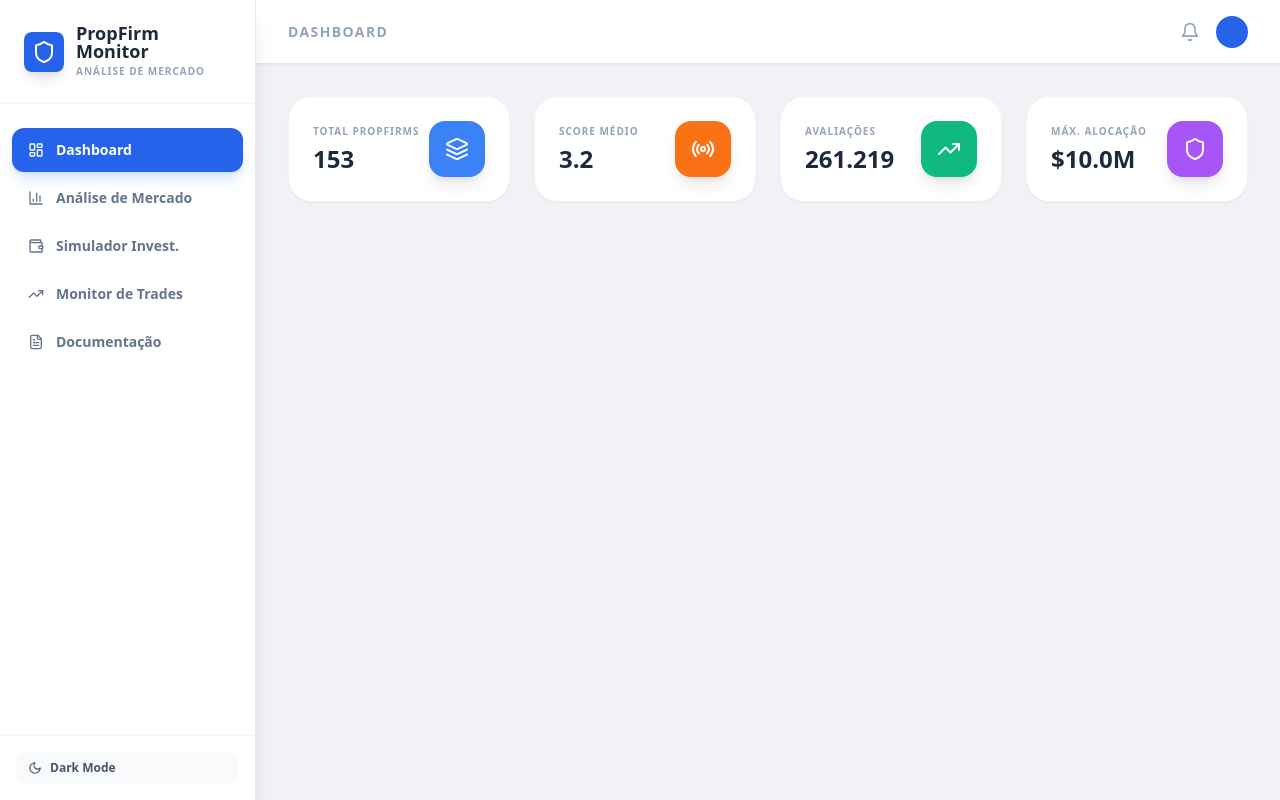
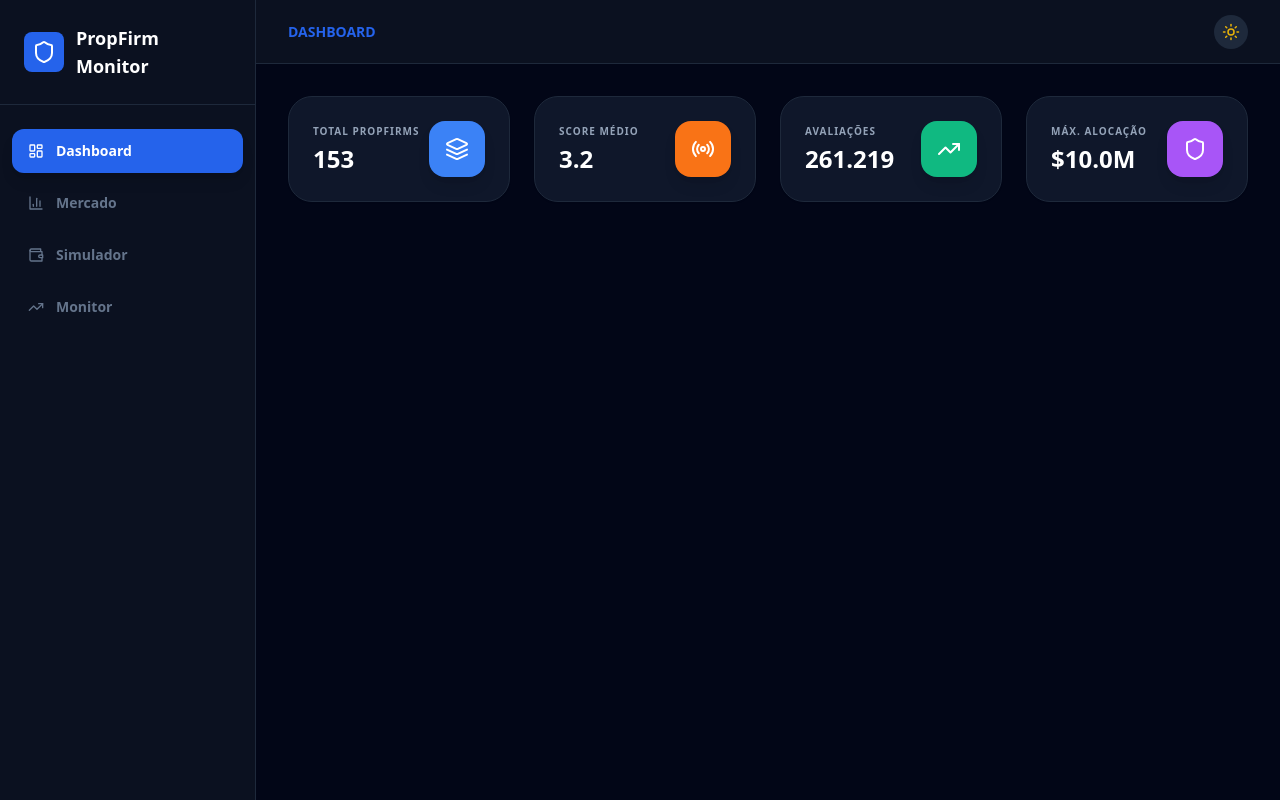
Before and after one commit to fernandohpc18-commits/ACASA-TOOLS, a React (Vite) app: page / in a window 1280 px wide. Built offline with nearby package versions, Linux system fonts and the light colour scheme.

Commit message:
Update App.jsx

```diff
--- a/src/App.jsx
+++ b/src/App.jsx
@@ -4,7 +4,6 @@ import {
   Shield, Bell, Moon, Sun, FileText, Radio, Layers
 } from "lucide-react";
 
-// Importação dos seus componentes
 import AdvancedCharts from './components/trades/AdvancedCharts';
 import TradeForecasting from './components/trades/TradeForecasting';
 import AssetPanel from './components/market/AssetPanel';
@@ -12,41 +11,37 @@ import InvestmentSimulator from './components/investment/InvestmentSimulator';
 
 export default function App() {
   const [activeTab, setActiveTab] = useState('dashboard');
-  const [isDarkMode, setIsDarkMode] = useState(false);
+  const [isDarkMode, setIsDarkMode] = useState(true); // Iniciando em Dark para seguir a imagem
 
   return (
     <div className={isDarkMode ? 'dark' : ''}>
-      <div className="flex h-screen bg-[#F0F2F5] dark:bg-[#020617] transition-colors duration-300 overflow-hidden">
+      <div className="flex h-screen bg-[#F0F2F5] dark:bg-[#020617] transition-colors duration-300">
 
-        {/* SIDEBAR - Estilo PropFirm Monitor */}
-        <aside className="w-64 bg-white dark:bg-[#0B1120] border-r border-slate-200 dark:border-slate-800 flex flex-col z-20 shadow-xl">
+        {/* SIDEBAR AZUL INSTITUCIONAL */}
+        <aside className="w-64 bg-white dark:bg-[#0B1120] border-r border-slate-200 dark:border-slate-800 flex flex-col shadow-xl">
           <div className="p-6 border-b border-slate-100 dark:border-slate-800">
             <div className="flex items-center gap-3">
-              <div className="bg-blue-600 p-2 rounded-lg shadow-lg">
+              <div className="bg-blue-600 p-2 rounded-lg">
                 <Shield className="text-white w-6 h-6" />
               </div>
-              <div>
-                <h1 className="font-bold text-lg dark:text-white leading-none text-slate-800">PropFirm Monitor</h1>
-                <p className="text-[10px] text-slate-400 mt-1 uppercase font-bold tracking-widest">Análise de Mercado</p>
-              </div>
+              <h1 className="font-bold text-lg dark:text-white">PropFirm Monitor</h1>
             </div>
           </div>
 
-          <nav className="flex-1 py-6 px-3 space-y-1 overflow-y-auto custom-scrollbar">
+          <nav className="flex-1 py-6 px-3 space-y-2 overflow-y-auto">
             {[
               { id: 'dashboard', label: 'Dashboard', icon: LayoutDashboard },
-              { id: 'market', label: 'Análise de Mercado', icon: BarChart3 },
-              { id: 'wallet', label: 'Simulador Invest.', icon: Wallet },
-              { id: 'trades', label: 'Monitor de Trades', icon: TrendingUp },
-              { id: 'docs', label: 'Documentação', icon: FileText },
+              { id: 'market', label: 'Mercado', icon: BarChart3 },
+              { id: 'wallet', label: 'Simulador', icon: Wallet },
+              { id: 'trades', label: 'Monitor', icon: TrendingUp },
             ].map((item) => (
               <button
                 key={item.id}
                 onClick={() => setActiveTab(item.id)}
                 className={`w-full flex items-center gap-3 px-4 py-3 rounded-xl text-sm font-bold transition-all ${
                   activeTab === item.id
-                    ? 'bg-blue-600 text-white shadow-lg shadow-blue-500/20'
-                    : 'text-slate-500 hover:bg-slate-50 dark:hover:bg-slate-800'
+                    ? 'bg-blue-600 text-white shadow-lg'
+                    : 'text-slate-500 hover:bg-slate-100 dark:hover:bg-slate-800'
                 }`}
               >
                 <item.icon className="w-4 h-4" />
@@ -54,38 +49,27 @@ export default function App() {
               </button>
             ))}
           </nav>
-
-          <div className="p-4 border-t border-slate-100 dark:border-slate-800">
-            <button onClick={() => setIsDarkMode(!isDarkMode)} className="w-full flex items-center justify-between px-3 py-2 rounded-lg bg-slate-50 dark:bg-slate-800 text-xs font-bold text-slate-600 dark:text-slate-300">
-              <span className="flex items-center gap-2">{isDarkMode ? <Sun size={14}/> : <Moon size={14}/>} {isDarkMode ? 'Light' : 'Dark'} Mode</span>
-            </button>
-          </div>
         </aside>
 
-        {/* ÁREA DE CONTEÚDO */}
+        {/* CONTEÚDO PRINCIPAL */}
         <div className="flex-1 flex flex-col overflow-hidden">
-          <header className="h-16 bg-white dark:bg-[#0B1120] border-b border-slate-200 dark:border-slate-800 flex items-center justify-between px-8 shadow-sm">
-            <span className="text-sm font-bold text-slate-400 uppercase tracking-widest">{activeTab}</span>
-            <div className="flex items-center gap-4">
-              <Bell size={20} className="text-slate-400" />
-              <div className="h-8 w-8 rounded-full bg-blue-600" />
-            </div>
+          <header className="h-16 bg-white dark:bg-[#0B1120] border-b border-slate-200 dark:border-slate-800 flex items-center justify-between px-8">
+            <span className="text-sm font-bold text-blue-600 uppercase">{activeTab}</span>
+            <button onClick={() => setIsDarkMode(!isDarkMode)} className="p-2 bg-slate-100 dark:bg-slate-800 rounded-full">
+              {isDarkMode ? <Sun size={18} className="text-yellow-500"/> : <Moon size={18}/>}
+            </button>
           </header>
 
-          <main className="flex-1 overflow-y-auto p-8 custom-scrollbar">
-            <div className="max-w-7xl mx-auto space-y-8 animate-in fade-in duration-500">
-
+          <main className="flex-1 overflow-y-auto p-8 bg-[#F0F2F5] dark:bg-[#020617]">
+            <div className="max-w-7xl mx-auto space-y-8">
               {activeTab === 'dashboard' && (
-                <div className="space-y-6">
-                  <div className="grid grid-cols-1 md:grid-cols-4 gap-6">
-                    <StatCard label="Total PropFirms" value="153" icon={Layers} color="bg-blue-500" />
-                    <StatCard label="Score Médio" value="3.2" icon={Radio} color="bg-orange-500" />
-                    <StatCard label="Avaliações" value="261.219" icon={TrendingUp} color="bg-emerald-500" />
-                    <StatCard label="Máx. Alocação" value="$10.0M" icon={Shield} color="bg-purple-500" />
-                  </div>
+                <div className="grid grid-cols-1 md:grid-cols-4 gap-6">
+                  <StatCard label="Total PropFirms" value="153" icon={Layers} color="bg-blue-500" />
+                  <StatCard label="Score Médio" value="3.2" icon={Radio} color="bg-orange-500" />
+                  <StatCard label="Avaliações" value="261.219" icon={TrendingUp} color="bg-emerald-500" />
+                  <StatCard label="Máx. Alocação" value="$10.0M" icon={Shield} color="bg-purple-500" />
                 </div>
               )}
-
               {activeTab === 'trades' && (
                 <div className="space-y-8">
                   <TradeForecasting />
@@ -94,14 +78,7 @@ export default function App() {
                   </div>
                 </div>
               )}
-
-              {activeTab === 'market' && (
-                <div className="grid grid-cols-1 lg:grid-cols-2 gap-6">
-                  <AssetPanel symbol="BTCUSD" />
-                  <AssetPanel symbol="PETR4.SA" />
-                </div>
-              )}
-
+              {activeTab === 'market' && <div className="grid grid-cols-1 lg:grid-cols-2 gap-6"><AssetPanel symbol="BTCUSD" /></div>}
               {activeTab === 'wallet' && <InvestmentSimulator />}
             </div>
           </main>
@@ -113,10 +90,10 @@ export default function App() {
 
 function StatCard({ label, value, icon: Icon, color }) {
   return (
-    <div className="bg-white dark:bg-slate-900 p-6 rounded-3xl shadow-sm border border-slate-100 dark:border-slate-800 flex items-center justify-between">
+    <div className="bg-white dark:bg-slate-900 p-6 rounded-3xl shadow-sm border border-slate-100 dark:border-slate-800 flex items-center justify-between transition-transform hover:scale-105">
       <div>
         <p className="text-[10px] font-bold text-slate-400 uppercase tracking-widest">{label}</p>
-        <p className="text-2xl font-black mt-1 text-slate-800 dark:text-white">{value}</p>
+        <p className="text-2xl font-black mt-1 dark:text-white">{value}</p>
       </div>
       <div className={`${color} p-4 rounded-2xl text-white shadow-lg`}><Icon size={24} /></div>
     </div>
```
